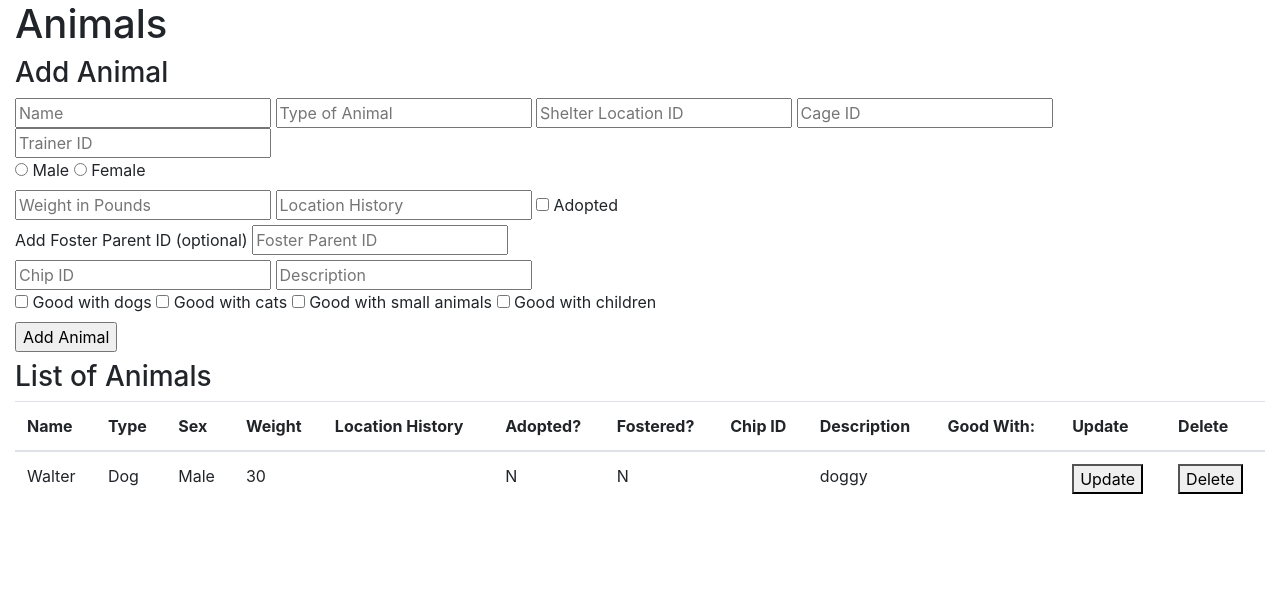
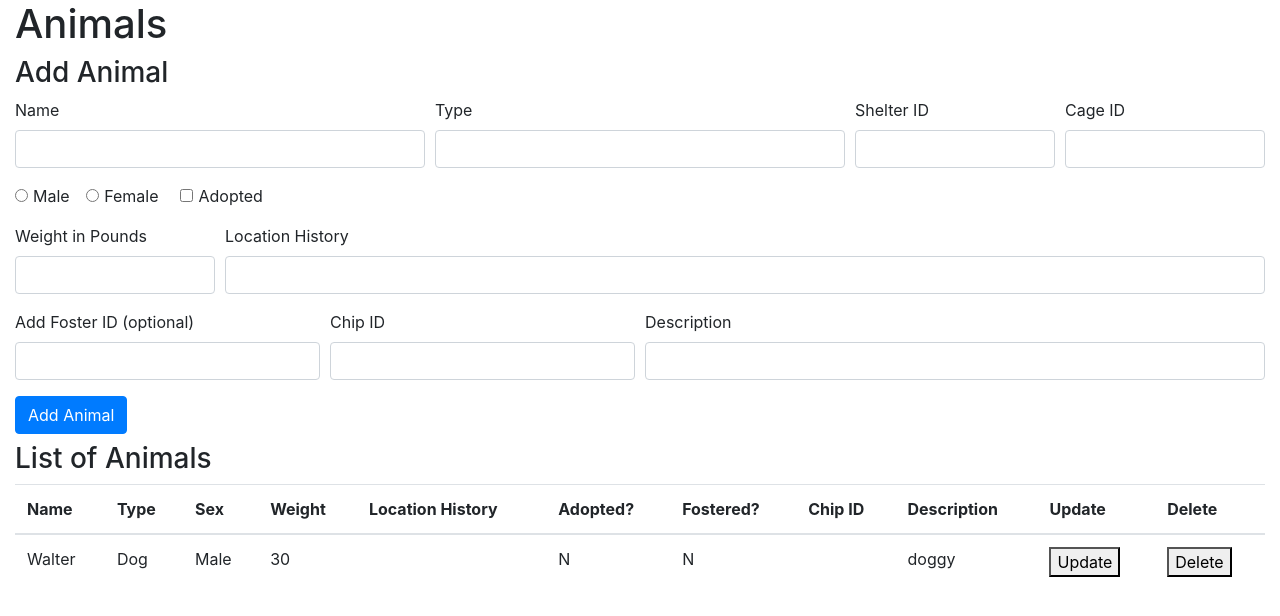
Before and after one commit to kevinlichang/national-animal-shelter-database, a Flask app: page /animals/ in a window 1280 px wide. Shown: the part 56-672 px from the top of the page. Run offline with Flask 2, Linux system fonts and the light colour scheme.

Commit message:
Updated animal html form

```diff
--- a/app/templates/animals.html
+++ b/app/templates/animals.html
@@ -36,48 +36,71 @@
   <form class="mb-2">
     <h3>Add Animal</h3>
 
-    <input type="text" name="name" placeholder="Name">
-    <input type="text" name="type" placeholder="Type of Animal">
-    <input type="number" name="sheler-id" placeholder="Shelter Location ID">
-    <input type="number" name="cage-id" placeholder="Cage ID">
-    <input type="number" name="trainer-id" placeholder="Trainer ID">
+    <div class="form-row">
+      <div class="form-group col-md-4">
+        <label for="animalName">Name</label>
+        <input type="text" class="form-control" id="animalName" name="animalName">
+      </div>
+      <div class="form-group col-md-4">
+        <label for="animalType">Type</label>
+        <input type="text" class="form-control" id="animalType" name="animalType">
+      </div>
+      <div class="form-group col-md-2">
+        <label for="animalShelterID">Shelter ID</label>
+        <input type="number" class="form-control" id="animalShelterID" name="animalShelterID">
+      </div>
+      <div class="form-group col-md-2">
+        <label for="animalCageID">Cage ID</label>
+        <input type="number" class="form-control" id="animalCageID" name="animalCageID">
+      </div>
+    </div>
 
-    <fieldset>
-      <input type="radio" name="sex" id="male-sex" value="1">
-      <label for="male-sex">Male</label>
-      <input type="radio" name="sex" id="female-sex" value="0">
-      <label for="female-sex">Female</label>
-    </fieldset>
+    <div class="form-row">
+      <div class="form-group col-auto">
+        <div class="form-check form-check-inline">
+          <input class="form-check-input" type="radio" name="animalSex" id="animalMale" value="0">
+          <label class="form-check-label" for="animalMale">Male</label>
+        </div>
+        <div class="form-check form-check-inline">
+          <input class="form-check-input" type="radio" name="animalSex" id="animalFemale" value="1">
+          <label class="form-check-label" for="animalFemale">Female</label>
+        </div>
+      </div>
+      <div class="form-group col-auto">
+        <div class="form-check form-check-inline">
+          <input class="form-check-input" type="checkbox" id="animalAdopted" value="1">
+          <label class="form-check-label" for="animalAdopted">Adopted</label>
+        </div>
+      </div>
+    </div>
 
-    <input type="number" name="weight" placeholder="Weight in Pounds">
-    <input type="text" name="location-history" placeholder="Location History">
-    <input type="checkbox" name="adopted" id="adopted" value="1">
-    <label for="adopted">Adopted</label>
-    <fieldset>
-      <!-- Fostered Checkbox... Maybe needed later
-      <input type="checkbox" name="fostered" id="fostered" value="1">
-      <label for="fostered">Fostered</label> -->
-      <label for="foster-id">Add Foster Parent ID (optional)</label>
-      <input type="number" name="foster-id" placeholder="Foster Parent ID">
+    <div class="form-row">
+      <div class="form-group col-md-2">
+        <label for="animalWeight">Weight in Pounds</label>
+        <input type="number" class="form-control" id="animalWeight" name="animalWeight">
+      </div>
+      <div class="form-group col">
+        <label for="animalLocationHistory">Location History</label>
+        <input type="text" class="form-control" id="animalLocationHistory" name="animalLocationHistory">
+      </div>
+    </div>
 
-    </fieldset>
+    <div class="form-row">
+      <div class="form-group col-md-3">
+        <label for="animalFosterID">Add Foster ID (optional)</label>
+        <input type="number" class="form-control" id="animalFosterID" name="animalFosterID">
+      </div>
+      <div class="form-group col-md-3">
+        <label for="animalChipID">Chip ID</label>
+        <input type="text" class="form-control" id="animalChipID" name="animalChipID">
+      </div>
+      <div class="form-group col">
+        <label for="animalDescription">Description</label>
+        <input type="text" class="form-control" id="animalDescription" name="animalDescription">
+      </div>
+    </div>
 
-
-    <input type="text" name="chip-ID" placeholder="Chip ID">
-    <input type="text" name="description" placeholder="Description">
-
-    <fieldset>
-      <input type="checkbox" name="good-with-dogs" id="good-with-dogs" value="1">
-      <label for="good-with-dogs">Good with dogs</label>
-      <input type="checkbox" name="good-with-cats" id="good-with-cats" value="1">
-      <label for="good-with-cats">Good with cats</label>
-      <input type="checkbox" name="good-with-small-animals" id="good-with-small-animals" value="1">
-      <label for="good-with-small-animals">Good with small animals</label>
-      <input type="checkbox" name="good-with-children" id="good-with-children" value="1">
-      <label for="good-with-children">Good with children</label>
-    </fieldset>
-
-    <input type="submit" name="add animal" value="Add Animal" id="add-animal-submit">
+    <button type="submit" class="btn btn-primary" id="addAnimalBtn">Add Animal</button>
   </form>
 
   <h3>List of Animals</h3>
@@ -93,7 +116,6 @@
         <th scope="col">Fostered?</th>
         <th scope="col">Chip ID</th>
         <th scope="col">Description</th>
-        <th scope="col">Good With:</th>
         <th scope="col">Update</th>
         <th scope="col">Delete</th>
       </tr>
@@ -109,7 +131,6 @@
         <td>N</td>
         <td></td>
         <td>doggy</td>
-        <td></td>
         <td><button>Update</button></td>
         <td><button>Delete</button></td>
       </tr>
```
